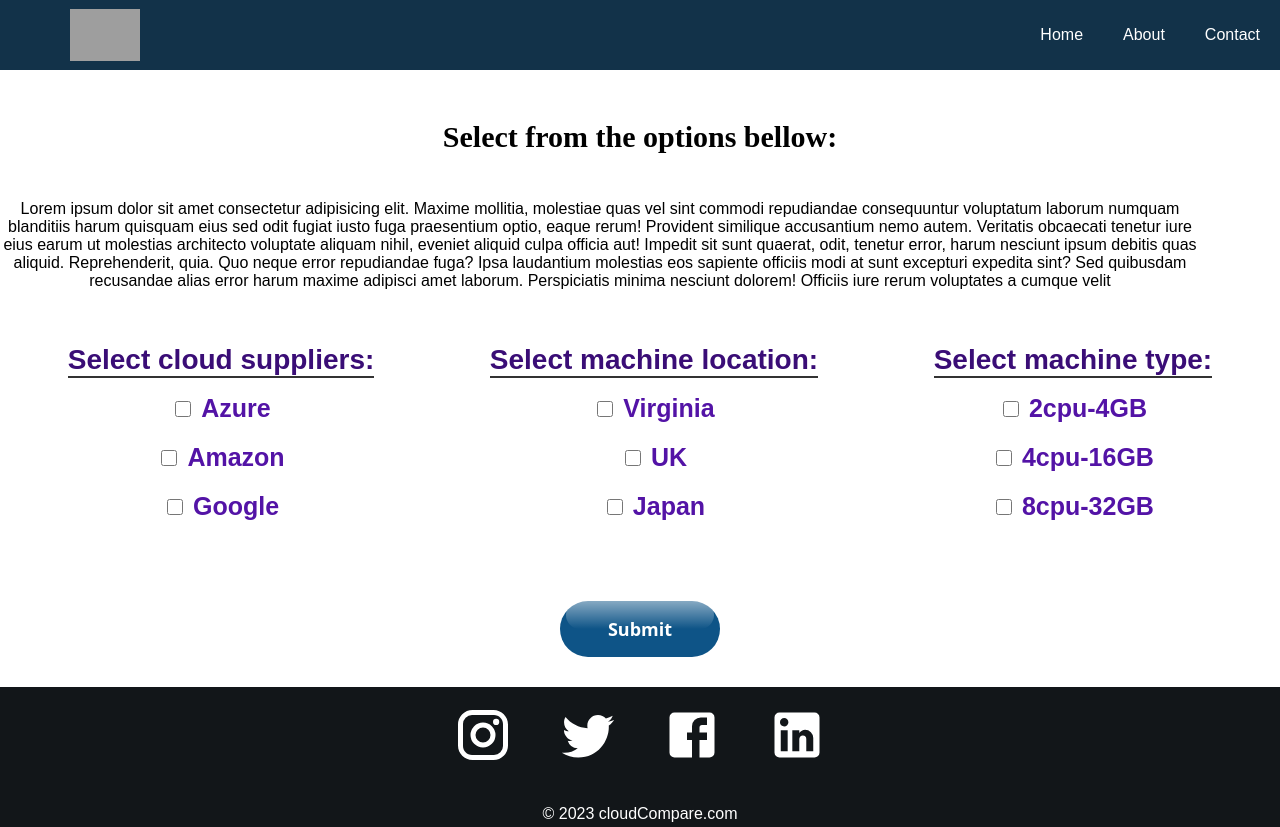
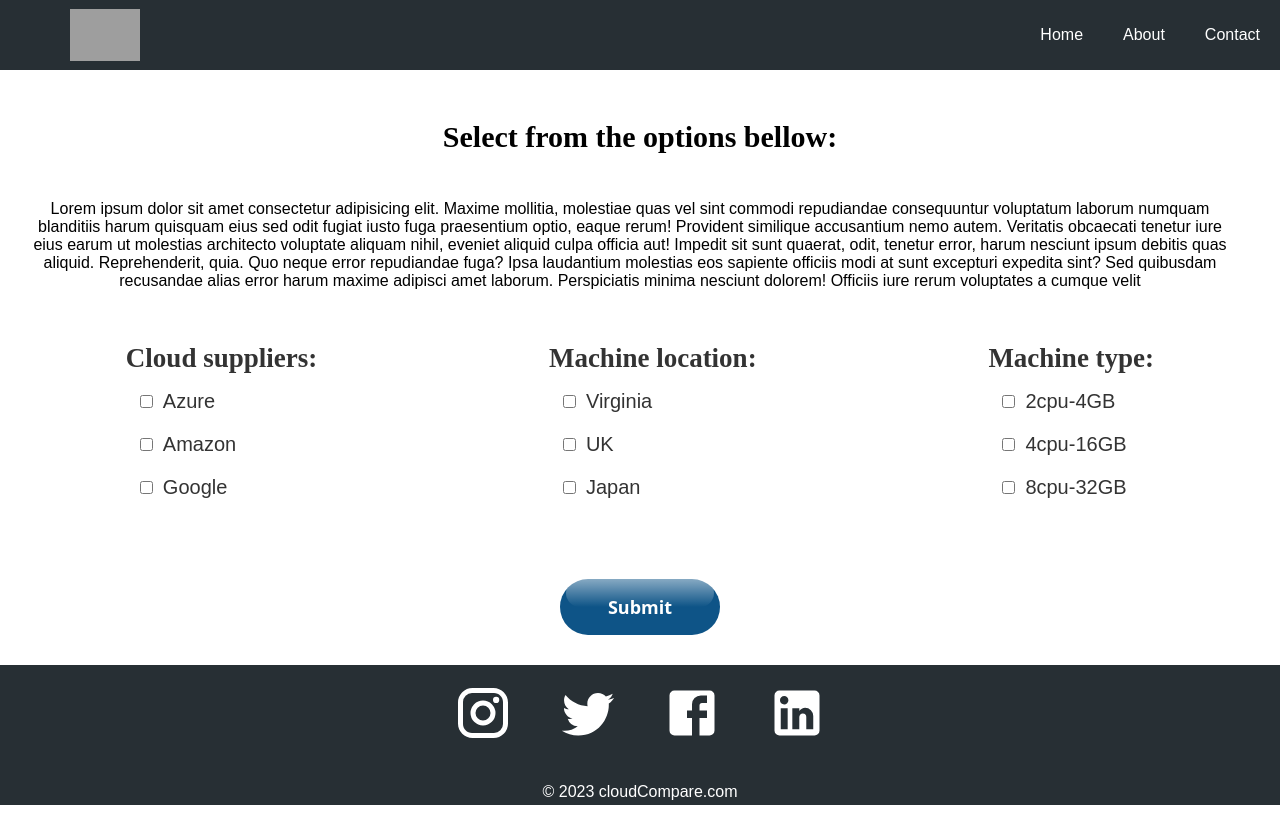
Before and after one commit to IdoLevy1/CloudComparison, a React (Create React App) app in the folder client/client/: page /choice in a window 1280 px wide. After the commit the page ends 805 px from the top, so only its background shows below. Built offline with nearby package versions, Linux system fonts and the light colour scheme; grey boxes are pictures that could not be loaded.

Commit message:
Add styles

```diff
--- a/client/client/src/components/LocationChoice.js
+++ b/client/client/src/components/LocationChoice.js
@@ -21,7 +21,7 @@
 
   return (
     <div className="locationChoice">
-      <h3>Select machine location:</h3>
+      <h3>Machine location:</h3>
       {locations.map((location) => (
         <div key={location}>
           <label>
--- a/client/client/src/components/SupplierChoice.js
+++ b/client/client/src/components/SupplierChoice.js
@@ -17,7 +17,7 @@
 
   return (
     <div className="supplierChoice">
-      <h3>Select cloud suppliers:</h3>
+      <h3>Cloud suppliers:</h3>
       {suppliers.map((supplier) => (
         <div key={supplier}>
           <label>
--- a/client/client/src/components/TypeChoice.js
+++ b/client/client/src/components/TypeChoice.js
@@ -20,7 +20,7 @@
 
   return (
     <div className="typeChoice">
-      <h3>Select machine type:</h3>
+      <h3>Machine type:</h3>
       {types.map((type) => (
         <div key={type}>
           <label>
--- a/client/client/src/pages/Graphs.js
+++ b/client/client/src/pages/Graphs.js
@@ -23,7 +23,8 @@
   Tooltip,
   Title
 );
-const Graphs = ({ azureMachineData, googleMachineData }) => {
+// { azureMachineData, googleMachineData }
+const Graphs = () => {
   const { state } = useLocation();
   const type = state.type;
   const location = state.location;
@@ -35,103 +36,99 @@
   const [endDate, setEndDate] = useState("");
   const [fetchedCpuData, setFetchedCpuData] = useState([]);
 
-  const filteredGoogleMachineData = googleMachineData.filter(
-    (machine) => machine.machineType === type && machine.location === location
-  );
+  // const filteredGoogleMachineData = googleMachineData.filter(
+  //   (machine) => machine.machineType === type && machine.location === location
+  // );
 
-  useEffect(() => {
-    fetchData();
-  }, []);
+  // useEffect(() => {
+  //   fetchData();
+  // }, []);
 
-  const fetchData = async () => {
-    const fetchedCpuData = [];
+  // const fetchData = async () => {
+  //   const fetchedCpuData = [];
+  //   for (const supplier of suppliers) {
+  //     const supplierWithCloud = supplier + " Cloud";
+  //     let url = `http://localhost:8496/${supplierWithCloud}/GetMetricsFromDB?MachineType=${type}&Location=${location}`;
 
-    for (const supplier of suppliers) {
-      let url = `http://localhost:8496/${supplier}/GetMetricsFromDB?MachineType=${type}&Location=${location}`;
+  //     try {
+  //       const response = await fetch(url);
+  //       const json = await response.json();
+  //       const supplierCpuData = {
+  //         label: supplier,
+  //         machineType: type,
+  //         location: location,
+  //         timestamp: json.Timestamp,
+  //         data: json.PercentageCPU,
+  //         backgroundColor: "#aa75b8",
+  //         borderColor: "#aa75b8",
+  //         pointBorderColor: "#aa75b8",
+  //         fill: true,
+  //         tension: 0.4,
+  //       };
 
-      // isRealTime
-      //   ? setRealtimeData(url, supplier)
-      //   : setHistoryData(url, supplier);
+  //       fetchedCpuData.push(supplierCpuData);
+  //       if (supplier === "Google" && filteredGoogleMachineData.length === 1) {
+  //         // Add filteredGoogleMachineData as-is to cpuData
+  //         const googleData = {
+  //           label: supplier,
+  //           machineType: type,
+  //           location: location,
+  //           timestamp: filteredGoogleMachineData[0].TimeStamp,
+  //           data: filteredGoogleMachineData[0].PercentageCPU,
+  //           backgroundColor: "#aa75b8",
+  //           borderColor: "#aa75b8",
+  //           pointBorderColor: "#aa75b8",
+  //           fill: true,
+  //           tension: 0.4,
+  //         };
+  //         fetchedCpuData.push(googleData);
+  //       }
+  //     } catch (error) {
+  //       console.error(`Failed to fetch data for ${supplier}:`, error);
+  //     }
+  //   }
+  //   setFetchedCpuData(fetchedCpuData);
+  // };
 
-      try {
-        const response = await fetch(url);
-        const json = await response.json();
-        const supplierCpuData = {
-          label: supplier,
-          machineType: type,
-          location: location,
-          timestamp: json.Timestamp,
-          data: json.PercentageCPU,
-          backgroundColor: "#aa75b8",
-          borderColor: "#aa75b8",
-          pointBorderColor: "#aa75b8",
-          fill: true,
-          tension: 0.4,
-        };
+  // useEffect(() => {
+  //   if (isRealTime) {
+  //     const currentTime = new Date();
+  //     const thirtyMinutesAgo = new Date(currentTime.getTime() - 30 * 60000); // 30 minutes in milliseconds
 
-        fetchedCpuData.push(supplierCpuData);
-        if (supplier === "Google" && filteredGoogleMachineData.length === 1) {
-          // Add filteredGoogleMachineData as-is to cpuData
-          const googleData = {
-            label: supplier,
-            machineType: type,
-            location: location,
-            timestamp: filteredGoogleMachineData[0].TimeStamp,
-            data: filteredGoogleMachineData[0].PercentageCPU,
-            backgroundColor: "#aa75b8",
-            borderColor: "#aa75b8",
-            pointBorderColor: "#aa75b8",
-            fill: true,
-            tension: 0.4,
-          };
-          fetchedCpuData.push(googleData);
-        }
-      } catch (error) {
-        console.error(`Failed to fetch data for ${supplier}:`, error);
-      }
-    }
-    setFetchedCpuData(fetchedCpuData);
-  };
+  //     const filteredData = fetchedCpuData.map((data) => {
+  //       const filteredChartData = data.data
+  //         .filter((chartData) => {
+  //           const timestamp = new Date(chartData.timestamp);
+  //           return timestamp >= thirtyMinutesAgo && timestamp <= currentTime;
+  //         })
+  //         .map((chartData) => ({
+  //           ...chartData,
+  //           timestamp: chartData.timestamp.toISOString(),
+  //         }));
+  //       return { ...data, data: filteredChartData };
+  //     });
 
-  useEffect(() => {
-    if (isRealTime) {
-      const currentTime = new Date();
-      const thirtyMinutesAgo = new Date(currentTime.getTime() - 30 * 60000); // 30 minutes in milliseconds
+  //     setCpuData(filteredData);
+  //   } else {
+  //     setCpuData(fetchedCpuData);
+  //   }
+  // }, [isRealTime, fetchedCpuData]);
 
-      const filteredData = fetchedCpuData.map((data) => {
-        const filteredChartData = data.data
-          .filter((chartData) => {
-            const timestamp = new Date(chartData.timestamp);
-            return timestamp >= thirtyMinutesAgo && timestamp <= currentTime;
-          })
-          .map((chartData) => ({
-            ...chartData,
-            timestamp: chartData.timestamp.toISOString(),
-          }));
-        return { ...data, data: filteredChartData };
-      });
+  // useEffect(() => {
+  //   if (!isRealTime && startDate && endDate) {
+  //     const filteredData = fetchedCpuData.map((data) => {
+  //       const filteredChartData = data.data.filter((chartData) => {
+  //         const timestamp = new Date(chartData.TimeStamp);
+  //         return timestamp >= startDate && timestamp <= endDate;
+  //       });
+  //       return { ...data, data: filteredChartData };
+  //     });
 
-      setCpuData(filteredData);
-    } else {
-      setCpuData(fetchedCpuData);
-    }
-  }, [isRealTime, fetchedCpuData]);
-
-  useEffect(() => {
-    if (!isRealTime && startDate && endDate) {
-      const filteredData = fetchedCpuData.map((data) => {
-        const filteredChartData = data.data.filter((chartData) => {
-          const timestamp = new Date(chartData.TimeStamp);
-          return timestamp >= startDate && timestamp <= endDate;
-        });
-        return { ...data, data: filteredChartData };
-      });
-
-      setCpuData(filteredData);
-    } else {
-      setCpuData(fetchedCpuData);
-    }
-  }, [isRealTime, startDate, endDate, fetchedCpuData]);
+  //     setCpuData(filteredData);
+  //   } else {
+  //     setCpuData(fetchedCpuData);
+  //   }
+  // }, [isRealTime, startDate, endDate, fetchedCpuData]);
 
   const cpuGraphData = {
     // labels: ["11:00", "11:01", "11:02", "11:03", "11:04"],
--- a/client/client/src/pages/Home.js
+++ b/client/client/src/pages/Home.js
@@ -7,8 +7,8 @@
   return (
     <div className="home" style={{ backgroundImage: `url(${BannerImage})` }}>
       <div className="headerContainer">
-        <h1> Cloud comparison </h1>
-        <p> Check your cloud bla bla</p>
+        <h1> Welcome to Cloud Comparison </h1>
+        <p> Here, we will help you find the best cloud match for your needs!</p>
         <Link to="/choice">
           <button> GET STARTED </button>
         </Link>
--- a/client/client/src/styles/Choice.css
+++ b/client/client/src/styles/Choice.css
@@ -1,4 +1,4 @@
-.choice{
+.choice {
   height: 55%;
   align-items: center;
   text-align: center;
@@ -6,7 +6,6 @@
   /* display: flex; */
   /* flex-direction: column; */
   justify-content: center;
-
 }
 .choice .title {
   font-size: 30px;
@@ -18,4 +17,5 @@
 .choice p {
   /* display: flex; */
   width: 1200px;
+  padding-left: 30px;
 }
--- a/client/client/src/styles/Filter.css
+++ b/client/client/src/styles/Filter.css
@@ -5,52 +5,68 @@
 .checkbox-grid {
   display: flex;
   flex-direction: row;
-    justify-content:space-around;/* Add space between components */
+  justify-content: space-around; /* Add space between components */
   align-items: flex-start;
   margin-bottom: 20px; /* Add some bottom margin */
 }
 
 .checkbox-grid h3 {
-    font-size: 28px;
-  font-weight: bold;
-  /* text-transform: uppercase; */
-  /* letter-spacing: 0.1rem; */
+  font-size: 27px;
+  /* font-weight: bold; */
   color: #333;
+  font-family: cursive;
   margin-bottom: 1rem;
-  border-bottom: 2px solid #333;
-  color: #3a0d76;
-  /* padding-bottom: 0.5rem; */
 }
 
 .checkbox-grid label {
-    display: block;
+  /* display: block;
   margin-bottom: 20px;
-    font-size: 25px; /* Increase font size */
-    color:#333;
+  font-size: 25px;
+  color: #333;
   font-weight: bold;
-    color: #5313a6;
+  color: #5313a6; */
+  padding-left: 10px;
+  display: flex;
+  align-items: center;
+  margin-bottom: 20px;
+  font-size: 20px;
+  color: #333;
 }
 
 .checkbox-grid input[type="checkbox"] {
-    display: inline-block;
+  /* display: inline-block;
   vertical-align: left;
   margin-right: 10px;
   margin-bottom: 3px;
   width: 16px;
   height: 16px;
+  cursor: pointer; */
+  margin-right: 10px;
   cursor: pointer;
 }
 
 .checkbox-grid input[type="checkbox"]:checked::before {
   /* content: '\2713'; */
-    display: inline-block;
+  /* display: inline-block; */
   /* vertical-align: middle; */
-    font-size: 16px;
+  /* font-size: 16px;
   color: #007bff;
   width: 16px;
   height: 16px;
   text-align: center;
-    line-height: 16px;
+  line-height: 16px; */
+  content: "\2713";
+  display: inline-block;
+  font-size: 14px;
+  color: #007bff;
+  width: 14px;
+  height: 14px;
+  text-align: center;
+  line-height: 14px;
+  border: 1px solid #007bff;
+  border-radius: 3px;
+  background-color: #fff;
+  margin-right: 5px;
 }
 
 /* Additional styling for the form submit button */
@@ -65,7 +81,6 @@
 
   button:hover {
     background-color: #0062cc; */
-
 
 .submitChoice button[type="submit"] {
   background-color: #0e5487;
--- a/client/client/src/styles/Footer.css
+++ b/client/client/src/styles/Footer.css
@@ -2,7 +2,7 @@
   margin-top: auto;
   width: 100%;
   height: 130px;
-    background-color: #121619;
+  background-color: hsl(203, 14%, 18%);
   display: flex;
   justify-content: center;
   align-items: center;
--- a/client/client/src/styles/Navbar.css
+++ b/client/client/src/styles/Navbar.css
@@ -1,7 +1,7 @@
 .navbar {
   width: 100%;
   height: 70px;
-    background-color: hsl(206, 60%, 18%);
+  background-color: hsl(203, 14%, 18%);
   display: flex;
   flex-direction: row;
 }
```
Also changed, not shown: client/client/src/styles/Home.css (+5 -8 lines). Lines whose indentation alone changed are shown as unchanged.
